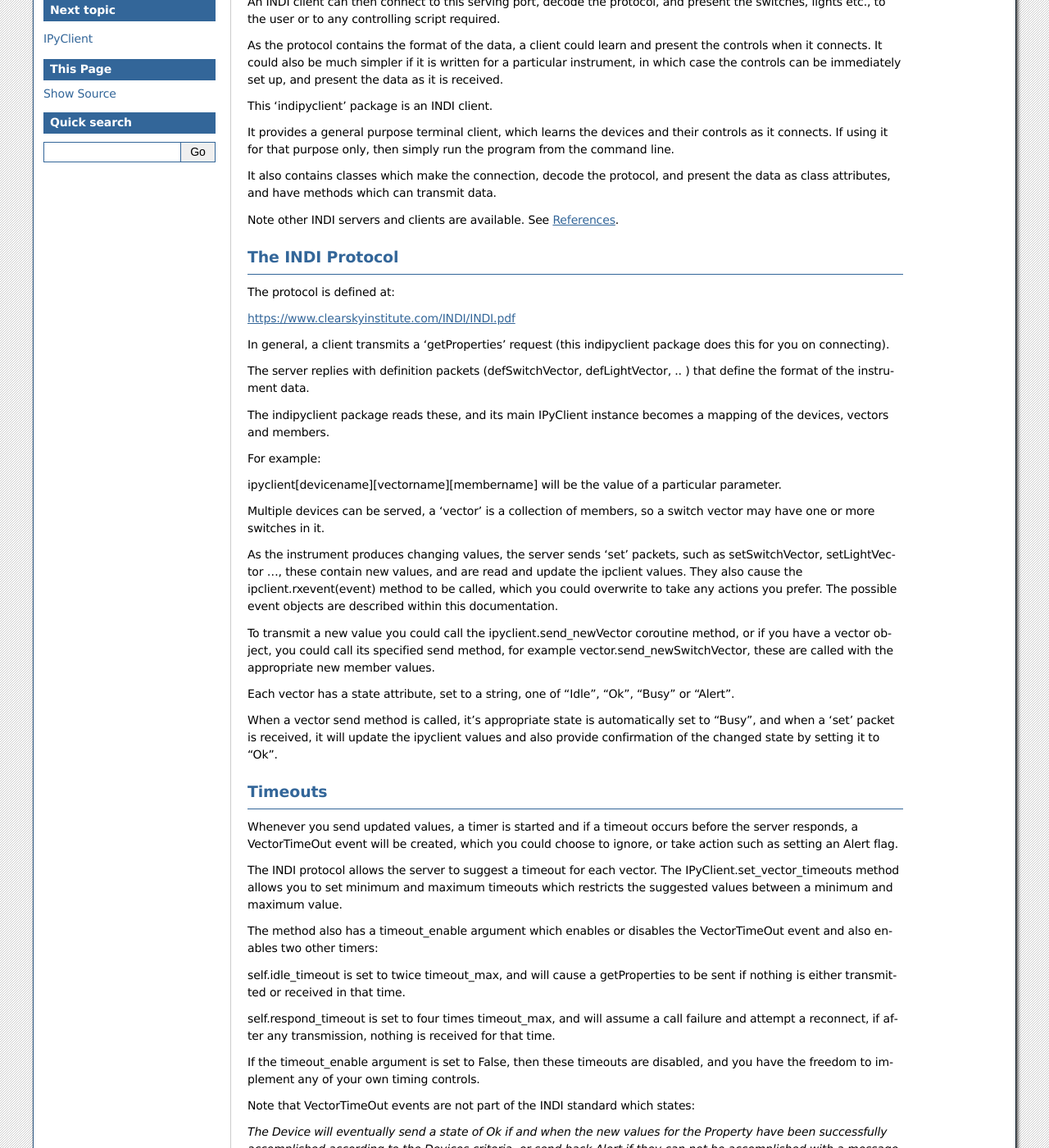
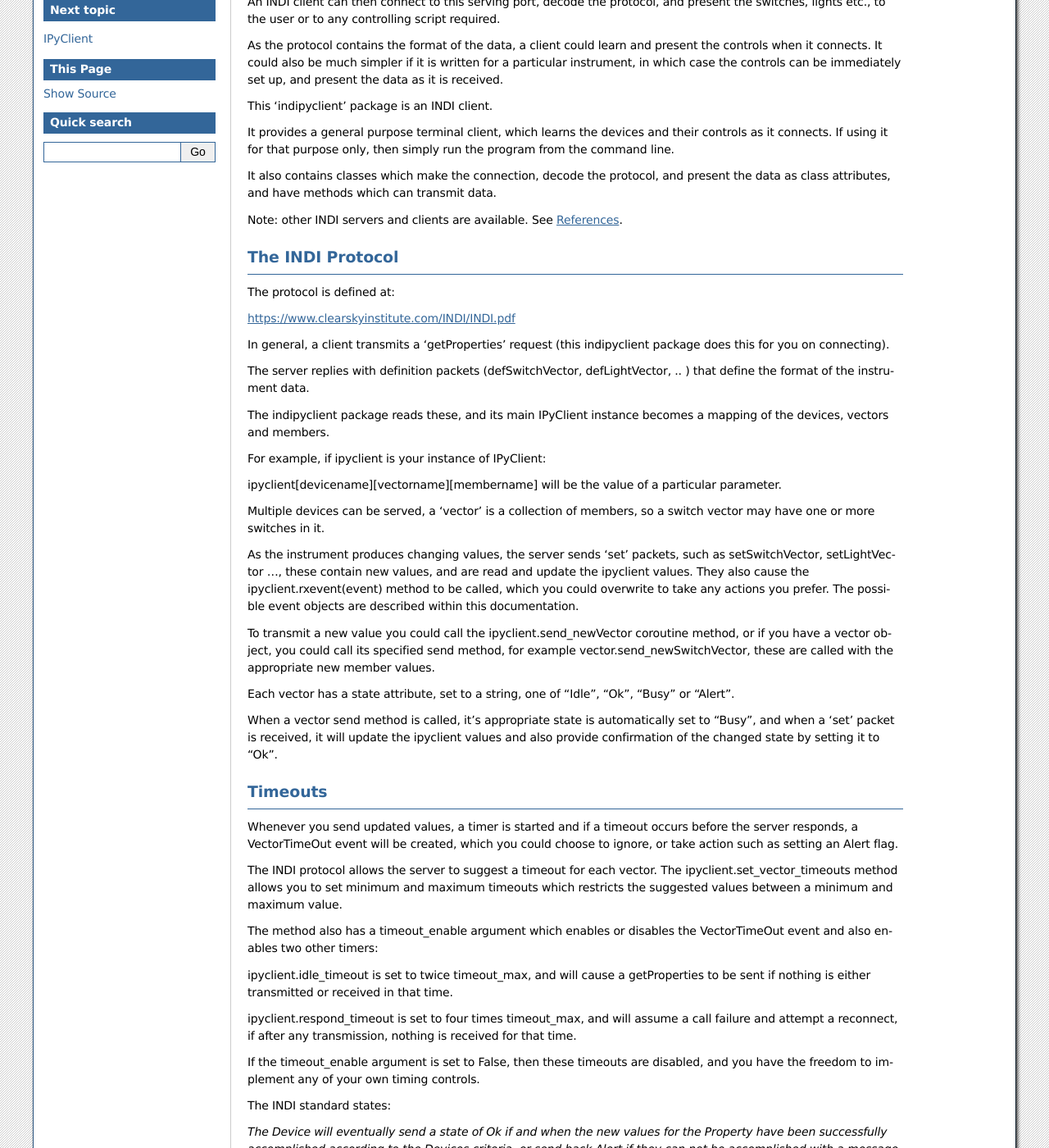
Before and after one commit to bernie-skipole/indipyclient, a Sphinx documentation site: the page built from docs/source/usage/concept.rst, in a window 1280 px wide and 1400 px high, scrolled down 279 px. Shown: the whole window at 82% size. Built offline with Sphinx 7.4.7, drawn with Linux system fonts in a browser that asks for light colours; some of the changed text lies outside the part shown.

Commit message:
Documentation changes

```diff
--- a/docs/source/usage/concept.rst
+++ b/docs/source/usage/concept.rst
@@ -17,7 +17,7 @@ It provides a general purpose terminal client, which learns the devices and thei
 
 It also contains classes which make the connection, decode the protocol, and present the data as class attributes, and have methods which can transmit data.
 
-Note other INDI servers and clients are available. See :ref:`references`.
+Note: other INDI servers and clients are available. See :ref:`references`.
 
 The INDI Protocol
 -----------------
@@ -32,13 +32,13 @@ The server replies with definition packets (defSwitchVector, defLightVector, ..
 
 The indipyclient package reads these, and its main IPyClient instance becomes a mapping of the devices, vectors and members.
 
-For example:
+For example, if ipyclient is your instance of IPyClient:
 
 ipyclient[devicename][vectorname][membername] will be the value of a particular parameter.
 
 Multiple devices can be served, a 'vector' is a collection of members, so a switch vector may have one or more switches in it.
 
-As the instrument produces changing values, the server sends 'set' packets, such as setSwitchVector, setLightVector ..., these contain new values, and are read and update the ipclient values. They also cause the ipclient.rxevent(event) method to be called, which you could overwrite to take any actions you prefer. The possible event objects are described within this documentation.
+As the instrument produces changing values, the server sends 'set' packets, such as setSwitchVector, setLightVector ..., these contain new values, and are read and update the ipyclient values. They also cause the ipyclient.rxevent(event) method to be called, which you could overwrite to take any actions you prefer. The possible event objects are described within this documentation.
 
 To transmit a new value you could call the ipyclient.send_newVector coroutine method, or if you have a vector object, you could call its specified send method, for example vector.send_newSwitchVector, these are called with the appropriate new member values.
 
@@ -51,17 +51,17 @@ Timeouts
 
 Whenever you send updated values, a timer is started and if a timeout occurs before the server responds, a VectorTimeOut event will be created, which you could choose to ignore, or take action such as setting an Alert flag.
 
-The INDI protocol allows the server to suggest a timeout for each vector. The IPyClient.set_vector_timeouts method allows you to set minimum and maximum timeouts which restricts the suggested values between a minimum and maximum value.
+The INDI protocol allows the server to suggest a timeout for each vector. The ipyclient.set_vector_timeouts method allows you to set minimum and maximum timeouts which restricts the suggested values between a minimum and maximum value.
 
 The method also has a timeout_enable argument which enables or disables the VectorTimeOut event and also enables two other timers:
 
-self.idle_timeout is set to twice timeout_max, and will cause a getProperties to be sent if nothing is either transmitted or received in that time.
+ipyclient.idle_timeout is set to twice timeout_max, and will cause a getProperties to be sent if nothing is either transmitted or received in that time.
 
-self.respond_timeout is set to four times timeout_max, and will assume a call failure and attempt a reconnect, if after any transmission, nothing is received for that time.
+ipyclient.respond_timeout is set to four times timeout_max, and will assume a call failure and attempt a reconnect, if after any transmission, nothing is received for that time.
 
 If the timeout_enable argument is set to False, then these timeouts are disabled, and you have the freedom to implement any of your own timing controls.
 
-Note that VectorTimeOut events are not part of the INDI standard which states:
+The INDI standard states:
 
 *The Device will eventually send a state of Ok if and when the new values for the Property have been successfully accomplished according to the Devices criteria, or send back Alert if they can not be accomplished with a message explaining why.*
 
--- a/docs/source/usage/devices.rst
+++ b/docs/source/usage/devices.rst
@@ -57,8 +57,8 @@ The SnapDevice object has attributes, which are copies of the Device attributes.
 
 **self.messages**
 
-The messages attribute is cast as a list rather than a collections.deque
+The messages attribute is cast as a list rather than a collections.deque. It is the messages at the point the snapshot is taken, it does not update.
 
 **self.enable**
 
-True if any vector of this device has enable True, otherwise False
+True if any vector of this device has enable True, otherwise False if the device has been deleted. This does not update.
--- a/docs/source/usage/ipyclient.rst
+++ b/docs/source/usage/ipyclient.rst
@@ -1,7 +1,5 @@
 IPyClient
 =========
-
-Importing indipyclient gives access to a number of classes and methods which can be used by your own program to send and receive data to remote instruments. This enables you to write your own controlling scripts, or helps you create your own client program.
 
 Typically you would import the class IPyClient, and overide its rxevent(event) method, which is an awaitable coroutine.
 
--- a/docs/source/usage/propertymembers.rst
+++ b/docs/source/usage/propertymembers.rst
@@ -7,9 +7,6 @@ from the INDI server.
 Each vector contains one or more members, which can be obtained from the vector members() method.
 
 You should never need to instantiate these classes yourself.
-
-The classes are defined in indipyclient.propertymembers
-
 
 ----
 
```
Also changed, not shown: other parts of docs/source/usage/concept.rst (+5 -5 lines), other parts of docs/source/usage/ipyclient.rst (+0 -2 lines), docs/source/usage/installation.rst (+9 -4 lines), docs/source/usage/propertyvectors.rst (+8 -4 lines).
